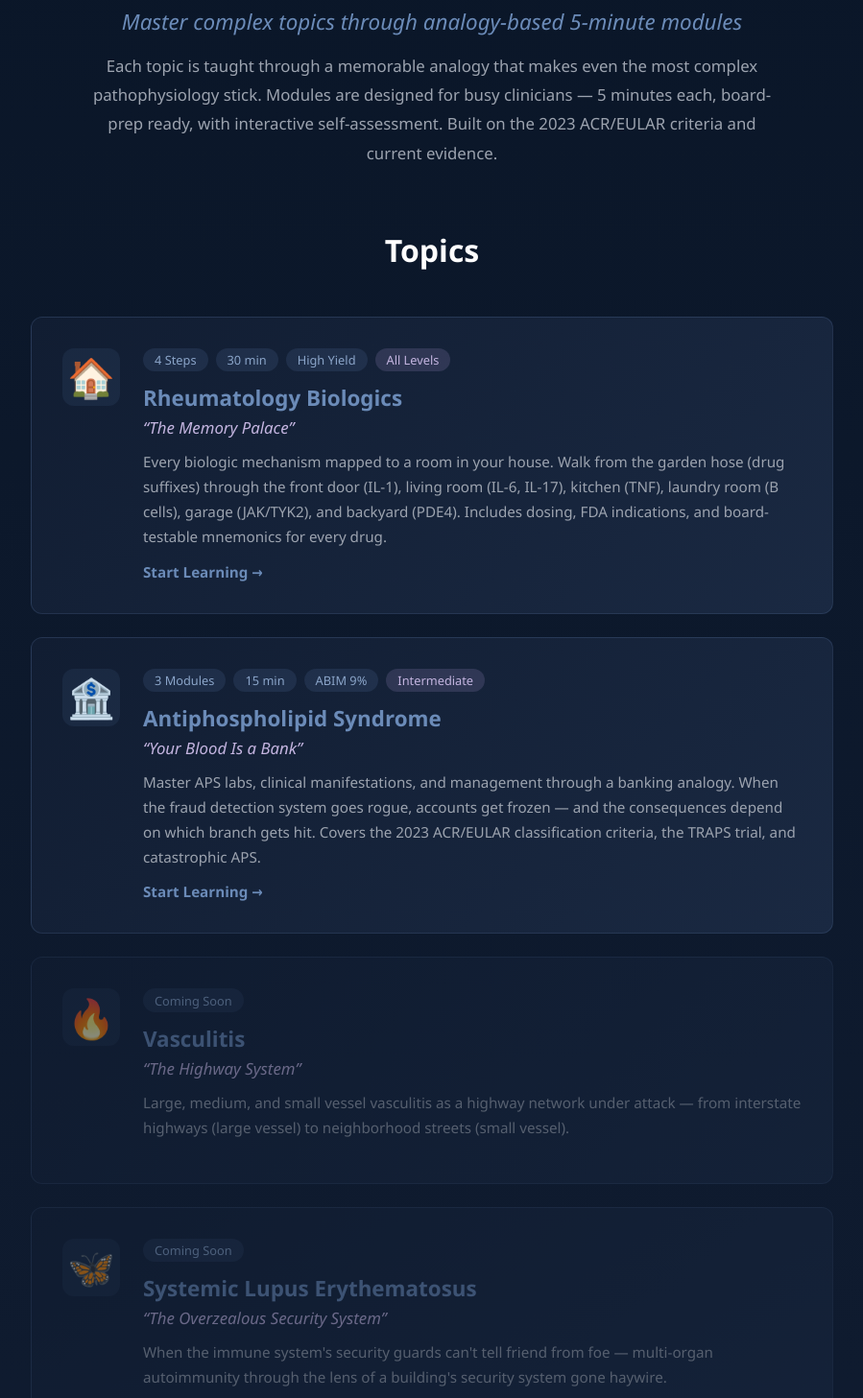
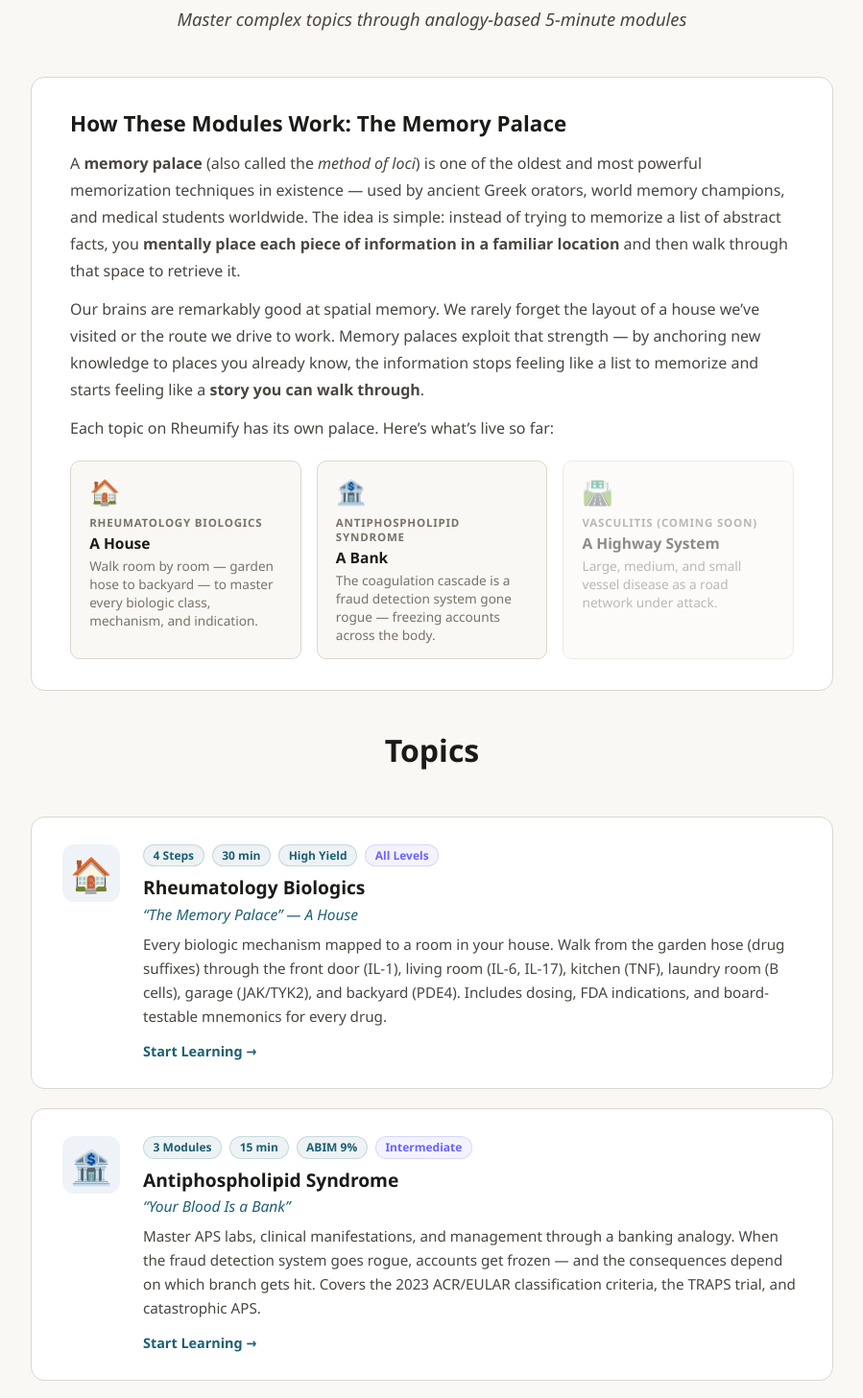
Before and after one commit to rheumify/rheumify-website, a Next.js app: page /learning in a window 1280 px wide. Shown: the part 193-1650 px from the top of the page at 96% size, without its empty margins (190-1089 px from the left). Built offline with nearby package versions, Linux system fonts and the light colour scheme.

Commit message:
Apply light theme and add memory palace explainer to learning index

```diff
--- a/app/learning/page.js
+++ b/app/learning/page.js
@@ -6,19 +6,167 @@ export const metadata = {
 export default function LearningPage() {
   return (
     <main className="main">
+      <style>{`
+        /* ── LIGHT THEME (biologics palette) ── */
+        body { background: #FAF8F5 !important; color: #1C1A17 !important; }
+        .main { background: #FAF8F5; min-height: 100vh; }
+        .page-title { color: #1C1A17; }
+        .learning-subtitle { color: #4A4540; font-size: 1.15rem; }
+        .learning-description { color: #4A4540; }
+        .section-title { color: #1C1A17; }
+        .breadcrumb { color: #7A7268; }
+        .breadcrumb a { color: #1D5F74; }
+
+        /* ── MEMORY PALACE EXPLAINER ── */
+        .memory-palace-section {
+          max-width: 900px;
+          margin: 0 auto;
+          padding: 0 2rem 2.5rem;
+        }
+        .memory-palace-card {
+          background: #FFFFFF;
+          border: 1px solid #DDD6CB;
+          border-radius: 14px;
+          padding: 2rem 2.5rem;
+        }
+        .memory-palace-card h2 {
+          color: #1C1A17;
+          font-size: 1.4rem;
+          margin-bottom: 0.75rem;
+        }
+        .memory-palace-card p {
+          color: #4A4540;
+          line-height: 1.75;
+          margin-bottom: 0.75rem;
+        }
+        .memory-palace-card p:last-child { margin-bottom: 0; }
+        .palace-examples {
+          display: flex;
+          gap: 1rem;
+          margin-top: 1.25rem;
+          flex-wrap: wrap;
+        }
+        .palace-example {
+          background: #FAF8F5;
+          border: 1px solid #DDD6CB;
+          border-radius: 10px;
+          padding: 0.9rem 1.2rem;
+          flex: 1;
+          min-width: 200px;
+        }
+        .palace-example .palace-icon {
+          font-size: 1.6rem;
+          margin-bottom: 0.4rem;
+        }
+        .palace-example .palace-topic {
+          font-size: 0.72rem;
+          font-weight: 700;
+          text-transform: uppercase;
+          letter-spacing: 0.07em;
+          color: #7A7268;
+          margin-bottom: 0.2rem;
+        }
+        .palace-example .palace-name {
+          font-weight: 600;
+          color: #1C1A17;
+          font-size: 0.97rem;
+        }
+        .palace-example .palace-desc {
+          color: #7A7268;
+          font-size: 0.85rem;
+          margin-top: 0.2rem;
+        }
+
+        /* ── TOPIC CARDS ── */
+        .learning-topics { max-width: 900px; margin: 0 auto; padding: 0 2rem 3rem; }
+        .topic-card {
+          display: flex;
+          gap: 1.5rem;
+          background: #FFFFFF;
+          border: 1px solid #DDD6CB;
+          border-radius: 14px;
+          padding: 1.75rem 2rem;
+          margin-bottom: 1.25rem;
+          text-decoration: none;
+          color: #1C1A17;
+          transition: border-color 0.2s, box-shadow 0.2s;
+        }
+        .topic-card-active:hover {
+          border-color: #1D5F74;
+          box-shadow: 0 3px 12px rgba(29,95,116,0.1);
+          text-decoration: none;
+        }
+        .topic-card-coming-soon { opacity: 0.6; cursor: default; }
+        .topic-card-icon {
+          font-size: 2.2rem;
+          min-width: 2.5rem;
+          text-align: center;
+          padding-top: 0.1rem;
+        }
+        .topic-card-content { flex: 1; }
+        .topic-card-tags { display: flex; gap: 0.5rem; flex-wrap: wrap; margin-bottom: 0.5rem; }
+        .topic-tag {
+          background: rgba(29,95,116,0.08);
+          color: #1D5F74;
+          border: 1px solid rgba(29,95,116,0.18);
+          border-radius: 20px;
+          padding: 0.15rem 0.6rem;
+          font-size: 0.75rem;
+          font-weight: 600;
+        }
+        .tag-difficulty {
+          background: rgba(108,99,255,0.08);
+          color: #6C63FF;
+          border-color: rgba(108,99,255,0.2);
+        }
+        .topic-card-content h3 { color: #1C1A17; font-size: 1.2rem; margin-bottom: 0.2rem; }
+        .topic-card-analogy { color: #1D5F74; font-style: italic; font-size: 0.97rem; margin-bottom: 0.5rem; }
+        .topic-card-description { color: #4A4540; font-size: 0.95rem; line-height: 1.65; margin-bottom: 0.75rem; }
+        .topic-card-cta { color: #1D5F74; font-weight: 600; font-size: 0.9rem; }
+      `}</style>
+
       <div className="learning-hero">
         <p className="breadcrumb"><a href="/">Home</a> &gt; Learning</p>
         <h1 className="page-title">Rheumatology Learning</h1>
         <p className="learning-subtitle">
           Master complex topics through analogy-based 5-minute modules
         </p>
-        <p className="learning-description">
-          Each topic is taught through a memorable analogy that makes even the most complex
-          pathophysiology stick. Modules are designed for busy clinicians — 5 minutes each,
-          board-prep ready, with interactive self-assessment. Built on the 2023 ACR/EULAR criteria
-          and current evidence.
-        </p>
       </div>
+
+      <section className="memory-palace-section">
+        <div className="memory-palace-card">
+          <h2>How These Modules Work: The Memory Palace</h2>
+          <p>
+            A <strong>memory palace</strong> (also called the <em>method of loci</em>) is one of the oldest and most powerful memorization techniques in existence &mdash; used by ancient Greek orators, world memory champions, and medical students worldwide. The idea is simple: instead of trying to memorize a list of abstract facts, you <strong>mentally place each piece of information in a familiar location</strong> and then walk through that space to retrieve it.
+          </p>
+          <p>
+            Our brains are remarkably good at spatial memory. We rarely forget the layout of a house we&rsquo;ve visited or the route we drive to work. Memory palaces exploit that strength &mdash; by anchoring new knowledge to places you already know, the information stops feeling like a list to memorize and starts feeling like a <strong>story you can walk through</strong>.
+          </p>
+          <p>
+            Each topic on Rheumify has its own palace. Here&rsquo;s what&rsquo;s live so far:
+          </p>
+          <div className="palace-examples">
+            <div className="palace-example">
+              <div className="palace-icon">🏠</div>
+              <div className="palace-topic">Rheumatology Biologics</div>
+              <div className="palace-name">A House</div>
+              <div className="palace-desc">Walk room by room — garden hose to backyard — to master every biologic class, mechanism, and indication.</div>
+            </div>
+            <div className="palace-example">
+              <div className="palace-icon">🏦</div>
+              <div className="palace-topic">Antiphospholipid Syndrome</div>
+              <div className="palace-name">A Bank</div>
+              <div className="palace-desc">The coagulation cascade is a fraud detection system gone rogue — freezing accounts across the body.</div>
+            </div>
+            <div className="palace-example" style={{opacity: 0.5}}>
+              <div className="palace-icon">🛣️</div>
+              <div className="palace-topic">Vasculitis (Coming Soon)</div>
+              <div className="palace-name">A Highway System</div>
+              <div className="palace-desc">Large, medium, and small vessel disease as a road network under attack.</div>
+            </div>
+          </div>
+        </div>
+      </section>
 
       <section className="learning-topics">
         <h2 className="section-title">Topics</h2>
@@ -33,7 +181,7 @@ export default function LearningPage() {
               <span className="topic-tag tag-difficulty">All Levels</span>
             </div>
             <h3>Rheumatology Biologics</h3>
-            <p className="topic-card-analogy">&ldquo;The Memory Palace&rdquo;</p>
+            <p className="topic-card-analogy">&ldquo;The Memory Palace&rdquo; &mdash; A House</p>
             <p className="topic-card-description">
               Every biologic mechanism mapped to a room in your house. Walk from the garden hose
               (drug suffixes) through the front door (IL-1), living room (IL-6, IL-17), kitchen
@@ -57,11 +205,11 @@ export default function LearningPage() {
             <p className="topic-card-analogy">&ldquo;Your Blood Is a Bank&rdquo;</p>
             <p className="topic-card-description">
               Master APS labs, clinical manifestations, and management through a banking analogy.
-              When the fraud detection system goes rogue, accounts get frozen — and the consequences
+              When the fraud detection system goes rogue, accounts get frozen &mdash; and the consequences
               depend on which branch gets hit. Covers the 2023 ACR/EULAR classification criteria,
               the TRAPS trial, and catastrophic APS.
             </p>
-            <span className="topic-card-cta">Start Learning →</span>
+            <span className="topic-card-cta">Start Learning &rarr;</span>
           </div>
         </a>
 
@@ -74,7 +222,7 @@ export default function LearningPage() {
             <h3>Vasculitis</h3>
             <p className="topic-card-analogy">&ldquo;The Highway System&rdquo;</p>
             <p className="topic-card-description">
-              Large, medium, and small vessel vasculitis as a highway network under attack —
+              Large, medium, and small vessel vasculitis as a highway network under attack &mdash;
               from interstate highways (large vessel) to neighborhood streets (small vessel).
             </p>
           </div>
@@ -89,8 +237,8 @@ export default function LearningPage() {
             <h3>Systemic Lupus Erythematosus</h3>
             <p className="topic-card-analogy">&ldquo;The Overzealous Security System&rdquo;</p>
             <p className="topic-card-description">
-              When the immune system's security guards can't tell friend from foe —
-              multi-organ autoimmunity through the lens of a building's security system gone haywire.
+              When the immune system&rsquo;s security guards can&rsquo;t tell friend from foe &mdash;
+              multi-organ autoimmunity through the lens of a building&rsquo;s security system gone haywire.
             </p>
           </div>
         </div>
@@ -105,7 +253,7 @@ export default function LearningPage() {
             <p className="topic-card-analogy">&ldquo;The Factory Floor&rdquo;</p>
             <p className="topic-card-description">
               Joint destruction as a factory where the maintenance crew starts dismantling
-              the machinery — from early synovitis to erosive disease and treatment targets.
+              the machinery &mdash; from early synovitis to erosive disease and treatment targets.
             </p>
           </div>
         </div>
```
